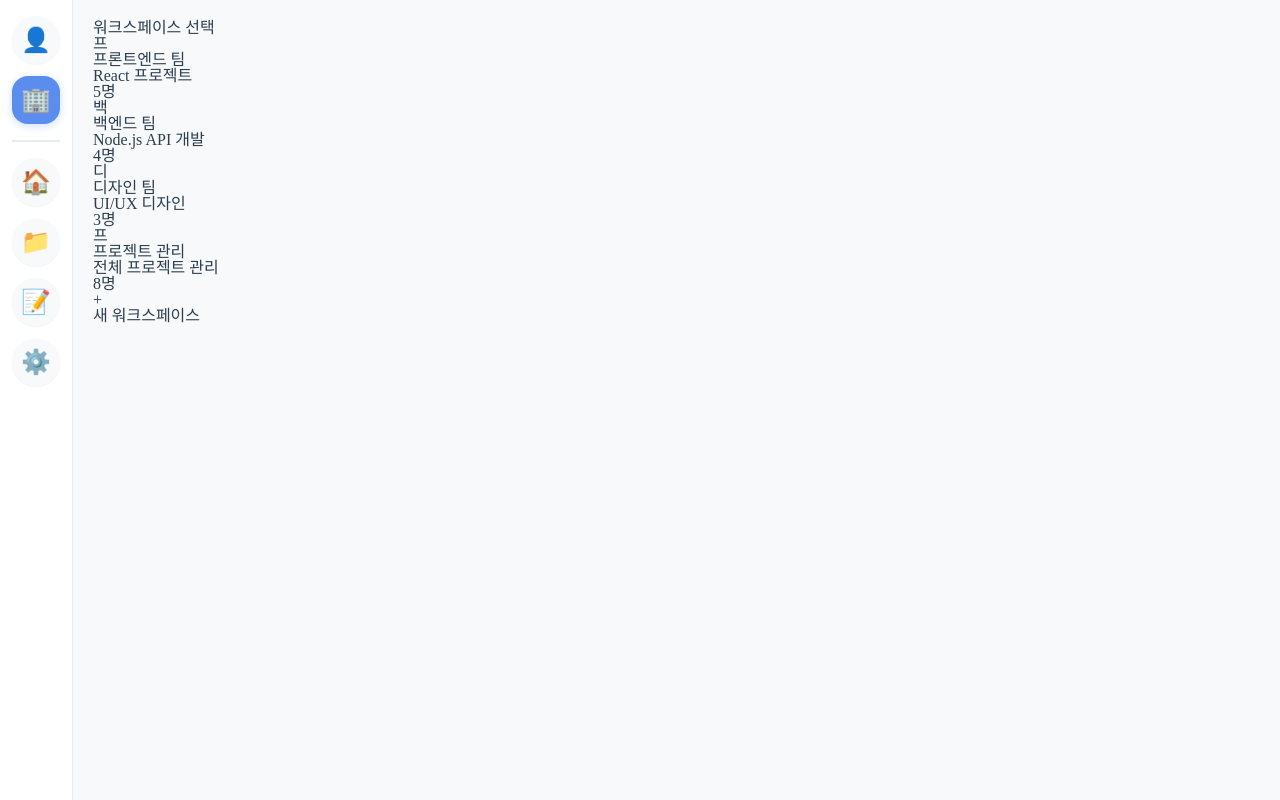
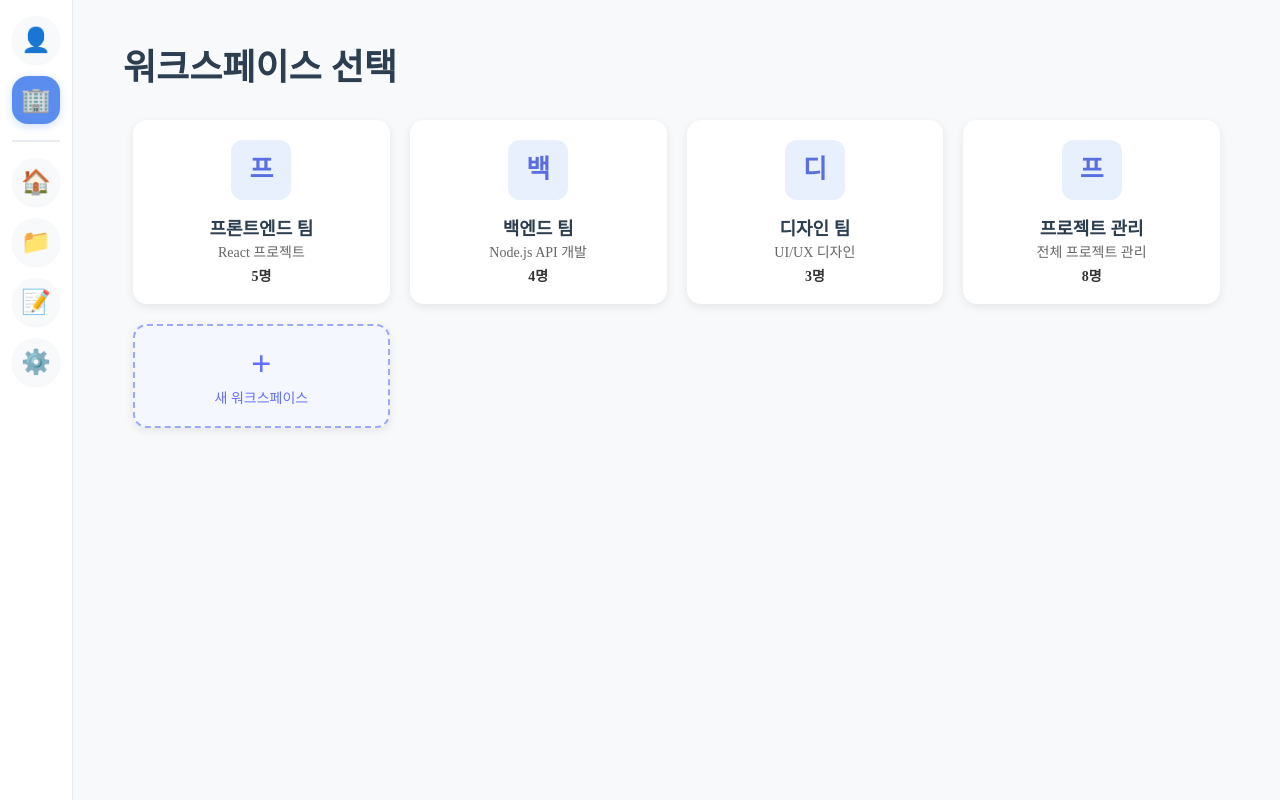
Before and after one commit to LFCKJ/noriWEB, a React (Vite) app in the folder Front/app/: page /spaces in a window 1280 px wide. Built offline with nearby package versions, Linux system fonts and the light colour scheme.

Commit message:
feature/add workspace-layout

```diff
--- a/Front/app/src/pages/WorkspaceList.jsx
+++ b/Front/app/src/pages/WorkspaceList.jsx
@@ -1,3 +1,4 @@
+import { px } from 'framer-motion';
 import { useNavigate } from 'react-router-dom';
 
 /**
@@ -14,31 +15,13 @@ export default function WorkspaceList() {
     // 사용자가 속한 워크스페이스 목록 (임시 데이터)
     // TODO: API로 실제 데이터 가져오기
     const workspaceList = [
-        {
-            id: 'ws-1',
-            name: '프론트엔드 팀',
-            description: 'React 프로젝트',
-            image: null,
-            memberCount: 5
-        },
-        {
-            id: 'ws-2',
-            name: '백엔드 팀',
-            description: 'Node.js API 개발',
-            image: null,
-            memberCount: 4
-        },
+        { id: 'ws-1', name: '프론트엔드 팀', description: 'React 프로젝트', image: null, memberCount: 5 },
+        { id: 'ws-2', name: '백엔드 팀', description: 'Node.js API 개발', image: null, memberCount: 4 },
         { id: 'ws-3', name: '디자인 팀', description: 'UI/UX 디자인', image: null, memberCount: 3 },
-        {
-            id: 'ws-4',
-            name: '프로젝트 관리',
-            description: '전체 프로젝트 관리',
-            image: null,
-            memberCount: 8
-        }
+        { id: 'ws-4', name: '프로젝트 관리', description: '전체 프로젝트 관리', image: null, memberCount: 8 }
     ];
 
-    // 워크스페이스 선택 핸들러
+    // 워크스페이스 핸들러
     const handleWorkspaceSelect = workspaceId => {
         navigate(`/workspace/${workspaceId}`);
     };
@@ -50,29 +33,125 @@ export default function WorkspaceList() {
     };
 
     return (
-        <div className="workspace-list-page">
-            <h1>워크스페이스 선택</h1>
+        <div style={styles.page}>
+            <h1 style={styles.title}>워크스페이스 선택</h1>
 
-            <div className="workspace-grid">
-                {workspaceList.map(workspace => (
+            <div style={styles.grid}>
+                {workspaceList.map(ws => (
                     <div
-                        key={workspace.id}
-                        className="workspace-card"
-                        onClick={() => handleWorkspaceSelect(workspace.id)}>
-                        <div className="workspace-image">
-                            {workspace.image || workspace.name.charAt(0)}
+                        key={ws.id}
+                        style={styles.card}
+                        onClick={() => handleWorkspaceSelect(ws.id)}
+                    >
+                        <div style={styles.imageBox}>
+                            {ws.image || ws.name.charAt(0)}
                         </div>
-                        <h3>{workspace.name}</h3>
-                        <p>{workspace.description}</p>
-                        <span>{workspace.memberCount}명</span>
+                        <h3 style={styles.cardTitle}>{ws.name}</h3>
+                        <p style={styles.description}>{ws.description}</p>
+                        <span style={styles.member}>{ws.memberCount}명</span>
                     </div>
                 ))}
 
-                <div className="workspace-card create-new" onClick={handleCreateWorkspace}>
-                    <span>+</span>
-                    <p>새 워크스페이스</p>
+                <div style={{ ...styles.card, ...styles.newCard }} onClick={handleCreateWorkspace}>
+                    <span style={styles.newPlus}>+</span>
+                    <p style={styles.newText}>새 워크스페이스</p>
                 </div>
             </div>
         </div>
     );
 }
+
+/* -----------------------------
+   스타일 객체
+------------------------------ */
+const styles = {
+    page: {
+        padding: '30px'
+    },
+    title: {
+        marginBottom: '24px',
+        fontSize: '36px',
+        fontWeight: 700,
+    },
+
+    // 그리드
+    grid: {
+        display: 'grid',
+        gridTemplateColumns: 'repeat(auto-fill, minmax(220px, 1fr))',
+        gap: '20px',
+        padding: '10px'
+    },
+
+    // 카드
+    card: {
+        background: '#fff',
+        borderRadius: '14px',
+        padding: '20px',
+        boxShadow: '0 3px 10px rgba(0,0,0,0.08)',
+        cursor: 'pointer',
+        transition: '0.15s ease',
+        display: 'flex',
+        flexDirection: 'column',
+        alignItems: 'center',
+        textAlign: 'center'
+    },
+
+    // 카드 hover (JSX에서 별도로 적용 못해도 react로 가능)
+    cardHover: {
+        transform: 'translateY(-4px)',
+        boxShadow: '0 5px 16px rgba(0,0,0,0.12)'
+    },
+
+    imageBox: {
+        width: '60px',
+        height: '60px',
+        borderRadius: '12px',
+        background: '#e8f0fe',
+        display: 'flex',
+        justifyContent: 'center',
+        alignItems: 'center',
+        fontSize: '26px',
+        marginBottom: '15px',
+        color: '#5a6fdf',
+        fontWeight: 'bold'
+    },
+
+    cardTitle: {
+        margin: '5px 0 8px',
+        fontSize: '18px',
+        fontWeight: '600'
+    },
+
+    description: {
+        fontSize: '14px',
+        color: '#666',
+        margin: 0
+    },
+
+    member: {
+        marginTop: '10px',
+        fontSize: '14px',
+        fontWeight: '600',
+        color: '#333'
+    },
+    scrollArea: {
+        flex: 1,
+        overflowY: 'auto',
+        padding: '0 40px 40px 40px',
+    },
+
+    // 새 워크스페이스 카드
+    newCard: {
+        background: '#f5f7ff',
+        border: '2px dashed #9da9ff',
+        color: '#6370ff'
+    },
+    newPlus: {
+        fontSize: '36px',
+        fontWeight: 'bold'
+    },
+    newText: {
+        marginTop: '10px',
+        fontSize: '14px'
+    }
+};
```
